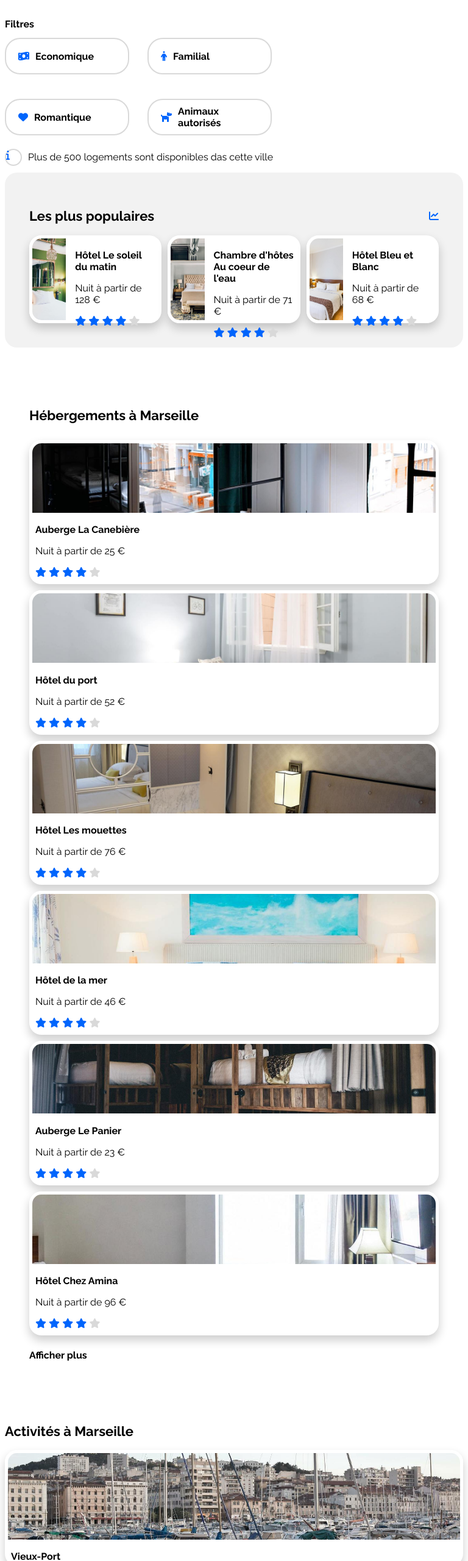
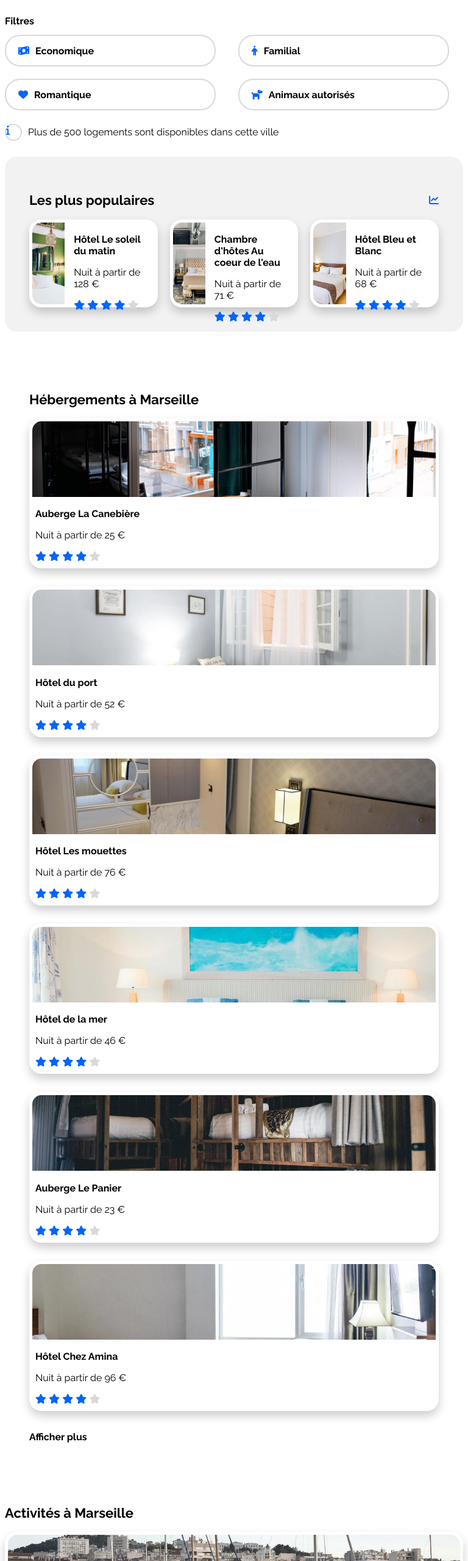
Before and after one commit to Aveamxela/Projet-trois-page-d-accueil-de-Booki, a plain HTML site: page index.html in a window 768 px wide. Shown: the part 240-2800 px from the top of the page at 61% size. Drawn offline with Linux system fonts and the light colour scheme.

Commit message:
Ménage_OK

```diff
--- a/index.html
+++ b/index.html
@@ -1,20 +1,22 @@
 <!DOCTYPE html>
 <html lang="fr">
     <head>
-        <meta charset="UTF-8"/>
-        <meta http-equiv="X-UA-Compatible" content="IE=edge"/>
-        <meta name="viewport" content="width=device-width, initial-scale=1.0"/>
-        <link rel="preconnect" href="https://fonts.googleapis.com"/>
-        <link rel="preconnect" href="https://fonts.gstatic.com" crossorigin/>
+        <meta charset="UTF-8" />
+        <meta http-equiv="X-UA-Compatible" content="IE=edge" />
+        <meta name="viewport" content="width=device-width, initial-scale=1.0" />
+        <link rel="preconnect" href="https://fonts.googleapis.com" />
+        <link rel="preconnect" href="https://fonts.gstatic.com" crossorigin />
         <link
-            href="https://fonts.googleapis.com/css2?family=Raleway:wght@400;700&display=swap" rel="stylesheet"
+            href="https://fonts.googleapis.com/css2?family=Raleway:wght@400;700&display=swap"
+            rel="stylesheet"
         />
         <title>Projet trois</title>
-        <link href="style.css" rel="stylesheet"/>
-        <script src="https://kit.fontawesome.com/fbbf5c3348.js" crossorigin="anonymous">
-
-        </script>
-        <meta name="viewport" content="width=device-width, initial-scale=1.0">
+        <link href="style.css" rel="stylesheet" />
+        <script
+            src="https://kit.fontawesome.com/fbbf5c3348.js"
+            crossorigin="anonymous"
+        ></script>
+        <meta name="viewport" content="width=device-width, initial-scale=1.0" />
     </head>
     <body>
         <header>
@@ -26,9 +28,9 @@
                 />
                 <ul>
                     <li>
-                        <a class="menu" href="#hebergements"> Hébergements </a>
+                        <a class="menu" href="#hebergements">Hébergements</a>
                     </li>
-                    <li><a class="menu" href="#activites"> Activités </a></li>
+                    <li><a class="menu" href="#activites">Activités</a></li>
                 </ul>
             </nav>
         </header>
@@ -53,7 +55,9 @@
                     </fieldset>
                     <button>
                         <span class="button-desktop">Rechercher</span>
-                        <span class="button-mobile"><i class="fa-solid fa-magnifying-glass"></i></span>
+                        <span class="button-mobile"
+                            ><i class="fa-solid fa-magnifying-glass"></i
+                        ></span>
                     </button>
                 </form>
             </section>
@@ -84,14 +88,15 @@
             </section>
             <div class="search-result">
                 <i class="fa-solid fa-info"></i>
-                <p>Plus de 500 logements sont disponibles das cette ville</p>
+                <p>Plus de 500 logements sont disponibles dans cette ville</p>
             </div>
             <div class="hebergement-populaire">
                 <section class="hebergement">
                     <h1 id="hebergements">Hébergements à Marseille</h1>
                     <article class="all-card">
-                            <a class="card"
-                                href="Images+Booki/Images-Booki/hebergements/2_large/marcus-loke-WQJvWU_HZFo-unsplash.jpg"
+                        <a
+                            class="card"
+                            href="#"
                         >
                             <img
                                 class="img-hebergement"
@@ -125,8 +130,9 @@
                                 </div>
                             </div>
                         </a>
-                            <a class="card"
-                                href="Images+Booki/Images-Booki/hebergements/2_large/fred-kleber-gTbaxaVLvsg-unsplash.jpg"
+                        <a
+                            class="card"
+                            href="#"
                         >
                             <img
                                 class="img-hebergement"
@@ -160,8 +166,9 @@
                                 </div>
                             </div>
                         </a>
-                            <a class="card"
-                                href="Images+Booki/Images-Booki/hebergements/2_large/reisetopia-B8WIgxA_PFU-unsplash.jpg"
+                        <a
+                            class="card"
+                            href="#"
                         >
                             <img
                                 class="img-hebergement"
@@ -195,8 +202,9 @@
                                 </div>
                             </div>
                         </a>
-                            <a class="card"
-                                href="Images+Booki/Images-Booki/hebergements/2_large/annie-spratt-Eg1qcIitAuA-unsplash.jpg"
+                        <a
+                            class="card"
+                            href="#"
                         >
                             <img
                                 class="img-hebergement"
@@ -230,8 +238,9 @@
                                 </div>
                             </div>
                         </a>
-                            <a class="card"
-                                href="Images+Booki/Images-Booki/hebergements/2_large/nicate-lee-kT-ZyaiwBe0-unsplash.jpg"
+                        <a
+                            class="card"
+                            href="#"
                         >
                             <img
                                 class="img-hebergement"
@@ -265,8 +274,9 @@
                                 </div>
                             </div>
                         </a>
-                        <a class="card"
-                            href="Images+Booki/Images-Booki/hebergements/2_large/febrian-zakaria-M6S1WvfW68A-unsplash.jpg"
+                        <a
+                            class="card"
+                            href="#"
                         >
                             <img
                                 class="img-hebergement"
@@ -311,7 +321,7 @@
                     <article class="all-card-populaire">
                         <a
                             class="card-populaire"
-                            href="Images+Booki/Images-Booki/hebergements/2_large/emile-guillemot-Bj_rcSC5XfE-unsplash.jpg"
+                            href="#"
                         >
                             <img
                                 class="img-populaire"
@@ -349,7 +359,7 @@
                         </a>
                         <a
                             class="card-populaire"
-                            href="Images+Booki/Images-Booki/hebergements/2_large/aw-creative-VGs8z60yT2c-unsplash.jpg"
+                            href="#"
                         >
                             <img
                                 class="img-populaire"
@@ -387,7 +397,7 @@
                         </a>
                         <a
                             class="card-populaire"
-                            href="Images+Booki/Images-Booki/hebergements/2_large/febrian-zakaria-sjvU0THccQA-unsplash.jpg"
+                            href="#"
                         >
                             <img
                                 class="img-populaire"
@@ -431,7 +441,7 @@
                 <article class="all-card-activite">
                     <a
                         class="card-activite"
-                        href="Images+Booki/Images-Booki/activites/2_large/reno-laithienne-QUgJhdY5Fyk-unsplash.jpg"
+                        href="#"
                     >
                         <img
                             class="img-activite"
@@ -444,7 +454,7 @@
                     </a>
                     <a
                         class="card-activite"
-                        href="Images+Booki/Images-Booki/activites/2_large/paul-hermann-QFTrLdQIRhI-unsplash.jpg"
+                        href="#"
                     >
                         <img
                             class="img-activite"
@@ -457,7 +467,7 @@
                     </a>
                     <a
                         class="card-activite"
-                        href="Images+Booki/Images-Booki/activites/2_large/kilyan-sockalingum-NR8-cBCN3aI-unsplash.jpg"
+                        href="#"
                     >
                         <img
                             class="img-activite"
@@ -470,7 +480,7 @@
                     </a>
                     <a
                         class="card-activite"
-                        href="Images+Booki/Images-Booki/activites/2_large/florian-wehde-xW9e8gdotxI-unsplash.jpg"
+                        href="#"
                     >
                         <img
                             class="img-activite"
--- a/style.css
+++ b/style.css
@@ -25,7 +25,6 @@ h2 {
 nav {
     display: flex;
     align-items: center;
-    width: 100%;
     justify-content: space-between;
 }
 .logo {
@@ -37,8 +36,6 @@ li {
 }
 
 .menu {
-    text-decoration: none;
-    color: black;
     padding: 20px;
 }
 .menu:hover {
@@ -92,8 +89,6 @@ button {
 }
 .fa-magnifying-glass {
     color: #ffffff;
-    width: auto;
-    height: auto;
 }
 /*header_search*/
 
@@ -101,31 +96,30 @@ button {
 .filter {
     display: flex;
     align-items: center;
-    gap: 40px;
-    padding-top: 30px;
+    gap: 1%;
+    margin: 25px 0 10px 0;
 }
 .filter-all-buttons {
     display: flex;
-    flex-direction: row;
-    gap: 30px;
+    align-items: center;
+    gap: 5%;
 }
 .row1 {
     display: flex;
-    gap: 30px;
+    gap: 5%;
 }
 .row2 {
     display: flex;
-    gap: 30px;
+    gap: 5%;
 }
 
 .filter-button {
     display: flex;
     align-items: center;
-    height: 48px;
+    height: 40px;
     border: solid 2px var(--dark-grey);
     border-radius: 25px;
     padding: 4px 20px;
-    margin-bottom: 10px;
 }
 .filter-button:hover {
     background-color: var(--selection-color);
@@ -133,12 +127,9 @@ button {
 
 i {
     color: var(--primary-color);
-    width: auto;
-    height: auto;
 }
 .filter-text {
-    padding: 10px 0px 10px 10px;
-    gap: 10px;
+    padding: 10px;
 }
 /*header_filters*/
 
@@ -160,27 +151,34 @@ i {
 }
 /*header_search_result*/
 
+/*hébergement+populaire*/
+.hebergement-populaire {
+    display: flex;
+    flex-direction: row;
+    gap: 40px;
+    margin-top: 15px;
+}
+
+/*hébergement+populaire*/
+
 /*hebergement*/
 .hebergement {
-    display: flex;
-    flex-direction: column;
     background-color: var(--grey);
     border-radius: 20px;
     padding: 40px;
-    gap: 10px;
     width: 60%;
 }
 .all-card {
     display: flex;
     flex-wrap: wrap;
     align-items: center;
-    justify-content: space-around;
-    gap: 10px;
+    justify-content: space-between;
+    row-gap: 30px;
+    margin-bottom: 5%;
 }
 .card {
     display: flex;
     flex-direction: column;
-    align-items: start;
     background-color: white;
     width: 30%;
     box-shadow: 0 8px 16px 0 rgba(0, 0, 0, 0.2);
@@ -188,18 +186,16 @@ i {
 }
 
 .img-hebergement {
-    width: 100%;
     aspect-ratio: 3/2;
     border: 5px solid #ffffff;
     border-radius: 20px 20px 0px 0px;
-    box-sizing: border-box;
     object-fit: cover;
 }
 
 .container {
-    padding-left: 10px;
-    padding-bottom: 10px;
+    padding: 0 10px 10px 10px;
 }
+
 a {
     text-decoration: none;
     color: black;
@@ -213,17 +209,6 @@ i[data-active="false"] {
     color: #d9d9d9;
 }
 /*hébergements*/
-
-/*hébergement+populaire*/
-.hebergement-populaire {
-    display: flex;
-    flex-direction: row;
-    gap: 40px;
-    margin-top: 30px;
-    margin: 0;
-}
-
-/*hébergement+populaire*/
 
 /*Les plus populaires*/
 .populaire {
@@ -244,9 +229,9 @@ i[data-active="false"] {
     display: flex;
     flex-direction: column;
     align-items: center;
-    justify-content: space-around;
+    justify-content: space-between;
+    gap: 20px;
     height: 100%;
-    gap: 10px;
 }
 
 .card-populaire {
@@ -259,11 +244,9 @@ i[data-active="false"] {
 
 .img-populaire {
     width: 30%;
-    height: 100%;
     aspect-ratio: 2/3;
     border: 5px solid #ffffff;
     border-radius: 20px 0px 0px 20px;
-    box-sizing: border-box;
     object-fit: cover;
 }
 
@@ -274,27 +257,23 @@ i[data-active="false"] {
     justify-content: space-between;
     padding: 10px;
 }
+
 /*Les plus populaires*/
 
 /*Activités*/
 .activite {
     display: flex;
     flex-direction: column;
-    border-radius: 20px;
     margin-top: 30px;
 }
 .all-card-activite {
     display: flex;
-    align-items: center;
     justify-content: space-between;
-    height: 100%;
-    width: 100%;
-    gap: 10px;
 }
 
 .card-activite {
-    height: 450px;
-    width: 20%;
+    height: 480px;
+    width: 23%;
     background-color: #ffffff;
     box-shadow: 0 8px 16px 0 rgba(0, 0, 0, 0.2);
     border-radius: 20px;
@@ -302,24 +281,22 @@ i[data-active="false"] {
 
 .img-activite {
     display: flex;
-    height: 80%;
+    height: 90%;
     width: 100%;
-    aspect-ratio: 3/2;
     border: 5px solid #ffffff;
     border-radius: 20px 20px 0px 0px;
     box-sizing: border-box;
     object-fit: cover;
 }
+
 /*Activités*/
 
 /*footer*/
 
 .all-footer {
-    display: flex;
-    flex-direction: column;
     background-color: var(--grey);
-    padding: 20px;
-    margin-top: 40px;
+    padding: 40px;
+    margin-top: 60px;
 }
 .column-footer {
     display: flex;
@@ -332,8 +309,6 @@ i[data-active="false"] {
 @media screen and (min-width: 768px) and (max-width: 992px) {
     .hebergement-populaire {
         flex-direction: column;
-        margin: 0;
-        width: 100%;
     }
     .hebergement {
         width: 100%;
@@ -346,16 +321,14 @@ i[data-active="false"] {
     .all-card-populaire {
         flex-direction: row;
     }
-    .card-populaire{
-        height:144px ;
+    .card-populaire {
+        height: 100%;
     }
-
     .card-activite {
-        height: 267px;
-        width: 20%;
+        height: auto;
     }
-    .all-footer {
-        box-sizing: border-box;
+    .img-activite {
+        height: 80%;
     }
 }
 /*TABLETTE*/
@@ -372,11 +345,7 @@ i[data-active="false"] {
         border-bottom: solid 2px var(--primary-color);
         border-top: 0px;
     }
-
     .form {
-        width: 100%;
-    }
-    section {
         width: 100%;
     }
     .button-desktop {
@@ -388,23 +357,24 @@ i[data-active="false"] {
     .filter {
         flex-direction: column;
         align-items: flex-start;
-        width: 100%;
-        gap: 0;
     }
     .filter-all-buttons {
         display: flex;
         flex-wrap: wrap;
-        box-sizing: border-box;
-        gap: 30px;
+        gap: 20px;
+    }
+    .row1 {
+        width: 100%;
+    }
+    .row2 {
+        width: 100%;
     }
     .filter-button {
-        width: 160px;
+        width: 50%;
     }
     .hebergement-populaire {
         display: flex;
         flex-direction: column;
-        margin: 0;
-        width: 100%;
     }
     .hebergement {
         width: 100%;
@@ -414,7 +384,6 @@ i[data-active="false"] {
     }
     .all-card {
         flex-direction: column;
-        height: 100%;
     }
     .card {
         flex-direction: column;
@@ -430,36 +399,32 @@ i[data-active="false"] {
     }
     .card-populaire {
         display: flex;
-        box-sizing: border-box;
         flex-direction: row;
         background-color: white;
-        width: 100%;
         height: 144px;
         box-shadow: 0 8px 16px 0 rgba(0, 0, 0, 0.2);
         border-radius: 20px;
     }
     .img-populaire {
-        width: 30%;
         aspect-ratio: 2/4;
         border: 5px solid #ffffff;
         border-radius: 20px 0px 0px 20px;
-        box-sizing: border-box;
         object-fit: cover;
         box-sizing: border-box;
     }
     .all-card-activite {
         flex-direction: column;
+        gap: 20px;
+    }
+    .img-activite {
+        height: 80%;
     }
     .card-activite {
         width: 100%;
         height: 190px;
     }
     .all-footer {
-        display: flex;
-        flex-direction: row;
-        background-color: var(--grey);
         padding: 20px;
-        margin-top: 40px;
     }
     .column-footer {
         display: flex;
```
Lines whose indentation alone changed are shown as unchanged.
